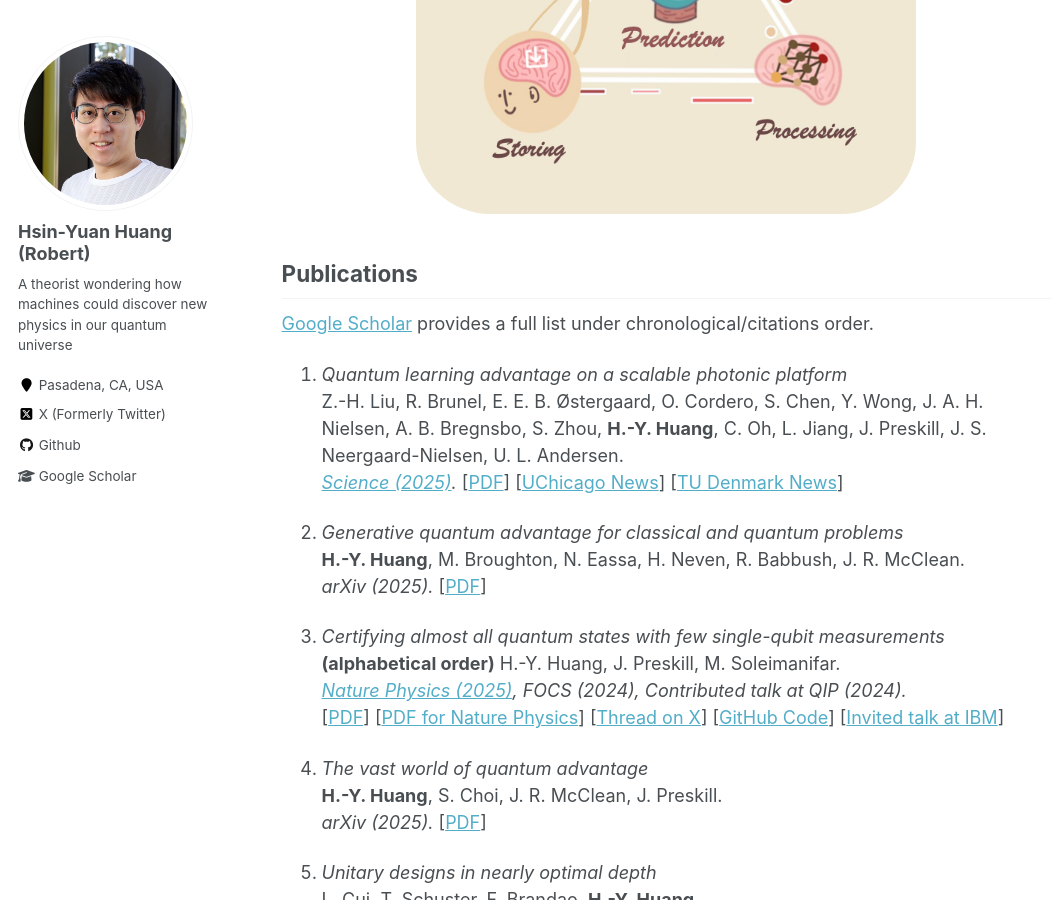
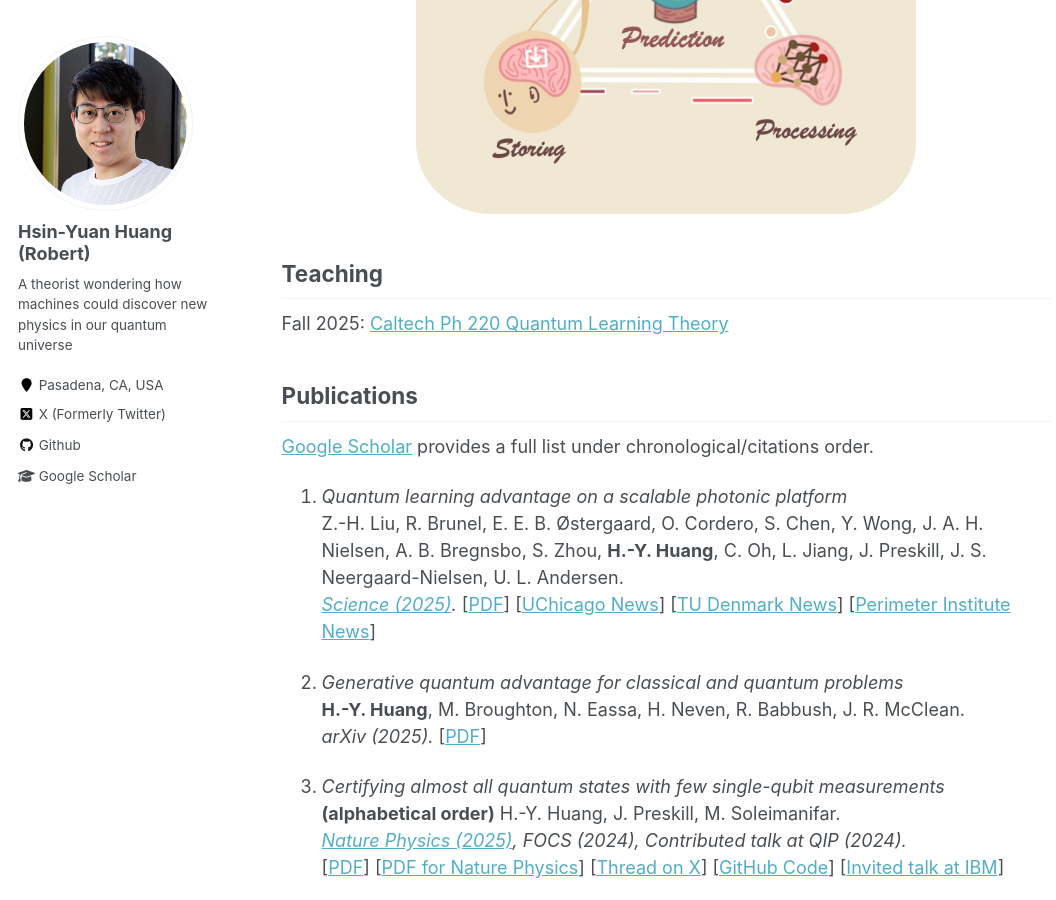
Before and after one commit to hsinyuan-huang/hsinyuan-huang.github.io, a Jekyll site: the page built from _pages/about.md, in a window 1280 px wide and 900 px high, scrolled down 1166 px. Shown: the whole window, without its empty margins (0-1056 px from the left). Built offline with Jekyll 4.4.1, drawn with Linux system fonts in a browser that asks for light colours; formulas are drawn with MathJax 3.

Commit message:
Update about

```diff
--- a/_pages/about.md
+++ b/_pages/about.md
@@ -29,13 +29,17 @@ My ultimate goal is to build quantum machines capable of discovering new facets
      style="text-align:center; width:65%; border-radius:15%; padding-top:15px; padding-bottom:1px" />
 </center>
 
+## Teaching
+
+Fall 2025: <a href="https://caltech-quantum-learning-theory.github.io/" target="_blank">Caltech Ph 220 Quantum Learning Theory</a>
+
 ## Publications
 
 <a href="https://scholar.google.com/citations?user=2y5YF-gAAAAJ" target="_blank">Google Scholar</a> provides a full list under chronological/citations order.
 
 1. *Quantum learning advantage on a scalable photonic platform* <br>
 Z.-H. Liu, R. Brunel, E. E. B. Østergaard, O. Cordero, S. Chen, Y. Wong, J. A. H. Nielsen, A. B. Bregnsbo, S. Zhou, **H.-Y. Huang**, C. Oh, L. Jiang, J. Preskill, J. S. Neergaard-Nielsen, U. L. Andersen.<br>
-*<a href="https://www.science.org/doi/10.1126/science.adv2560" target="_blank">Science (2025)</a>.* [<a href="https://arxiv.org/abs/2502.07770" target="_blank">PDF</a>] [<a href="https://pme.uchicago.edu/news/multi-institution-collaboration-achieves-quantum-advantage-probing-quantum-systems" target="_blank">UChicago News</a>] [<a href="https://phys.org/news/2025-09-proven-quantum-advantage-task-million.html" target="_blank">TU Denmark News</a>]
+*<a href="https://www.science.org/doi/10.1126/science.adv2560" target="_blank">Science (2025)</a>.* [<a href="https://arxiv.org/abs/2502.07770" target="_blank">PDF</a>] [<a href="https://pme.uchicago.edu/news/multi-institution-collaboration-achieves-quantum-advantage-probing-quantum-systems" target="_blank">UChicago News</a>] [<a href="https://phys.org/news/2025-09-proven-quantum-advantage-task-million.html" target="_blank">TU Denmark News</a>] [<a href="https://perimeterinstitute.ca/news/new-experiment-shows-quantum-advantage-learning-about-physical-systems" target="_blank">Perimeter Institute News</a>]
 
 1. *Generative quantum advantage for classical and quantum problems* <br>
 **H.-Y. Huang**, M. Broughton, N. Eassa, H. Neven, R. Babbush, J. R. McClean.<br>
```
